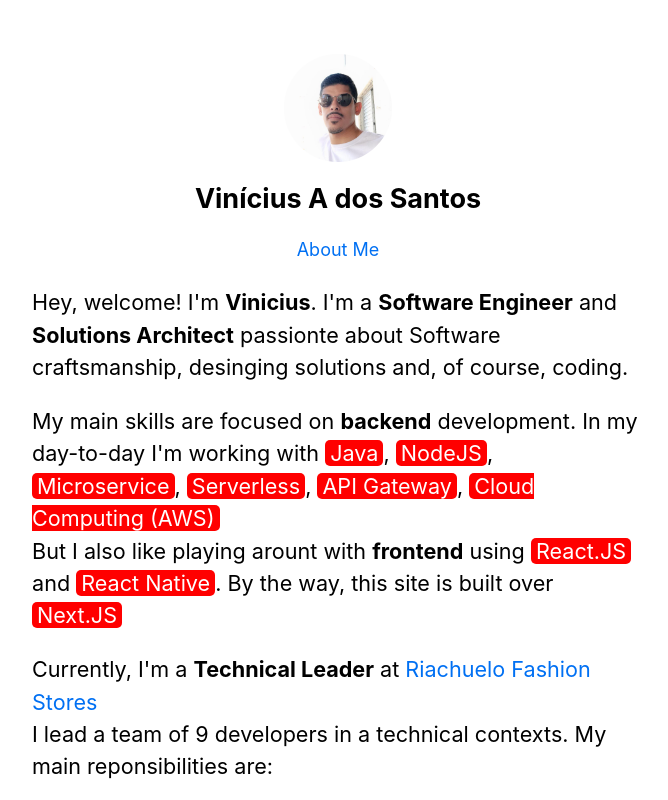
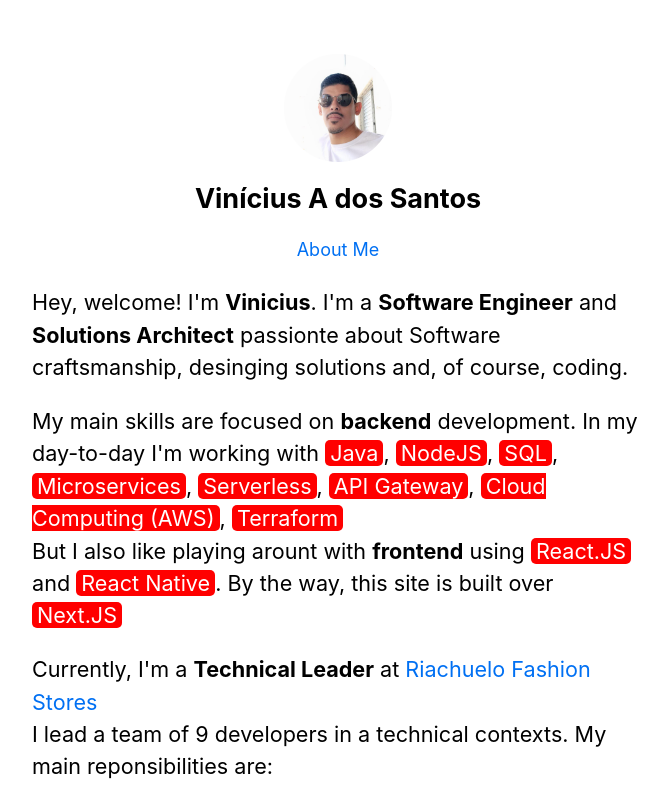
Before and after one commit to viniciusvasti/my-personal-website, a Next.js app: page /aboutme in a window 1280 px wide. Shown: the top 800 px of the page, without its empty margins (302-970 px from the left). Built offline with nearby package versions, Linux system fonts and the light colour scheme.

Commit message:
Add tags to posts

```diff
--- /dev/null
+++ b/components/tagLabel.js
@@ -0,0 +1,22 @@
+const TagLabel = ({
+    backgroundColor = "black",
+    textColor = "white",
+    children,
+}) => {
+    return (
+        <div
+            style={{
+                backgroundColor,
+                color: textColor,
+                display: "inline",
+                borderRadius: 5,
+                paddingRight: 5,
+                paddingLeft: 5,
+            }}
+        >
+            {children}
+        </div>
+    );
+};
+
+export default TagLabel;
--- a/pages/aboutme/index.js
+++ b/pages/aboutme/index.js
@@ -1,21 +1,16 @@
 import Head from "next/head";
 import Layout, { siteTitle } from "../../components/layout";
+import TagLabel from "../../components/tagLabel";
 import utilStyles from "../../styles/utils.module.css";
 
 const SkillsLabel = ({ type, children }) => {
     return (
-        <div
-            style={{
-                backgroundColor: type === "soft" ? "green" : "red",
-                color: "white",
-                display: "inline",
-                borderRadius: 5,
-                paddingRight: 5,
-                paddingLeft: 5,
-            }}
+        <TagLabel
+            backgroundColor={type === "soft" ? "green" : "red"}
+            textColor="white"
         >
             {children}
-        </div>
+        </TagLabel>
     );
 };
 
@@ -40,10 +35,12 @@ export default function Post() {
                     my day-to-day I'm working with{" "}
                     <SkillsLabel>Java</SkillsLabel>,{" "}
                     <SkillsLabel>NodeJS</SkillsLabel>,{" "}
-                    <SkillsLabel>Microservice</SkillsLabel>,{" "}
+                    <SkillsLabel>SQL</SkillsLabel>,{" "}
+                    <SkillsLabel>Microservices</SkillsLabel>,{" "}
                     <SkillsLabel>Serverless</SkillsLabel>,{" "}
                     <SkillsLabel>API Gateway</SkillsLabel>,{" "}
-                    <SkillsLabel>Cloud Computing (AWS)</SkillsLabel>
+                    <SkillsLabel>Cloud Computing (AWS)</SkillsLabel>,{" "}
+                    <SkillsLabel>Terraform</SkillsLabel>
                     <br />
                     But I also like playing arount with <b>
                         frontend
```
Also changed, not shown: pages/index.js (+14 -2 lines), pages/posts/[id].js (+8 -0 lines), posts/pre-rendering.md (+1 -0 lines).
